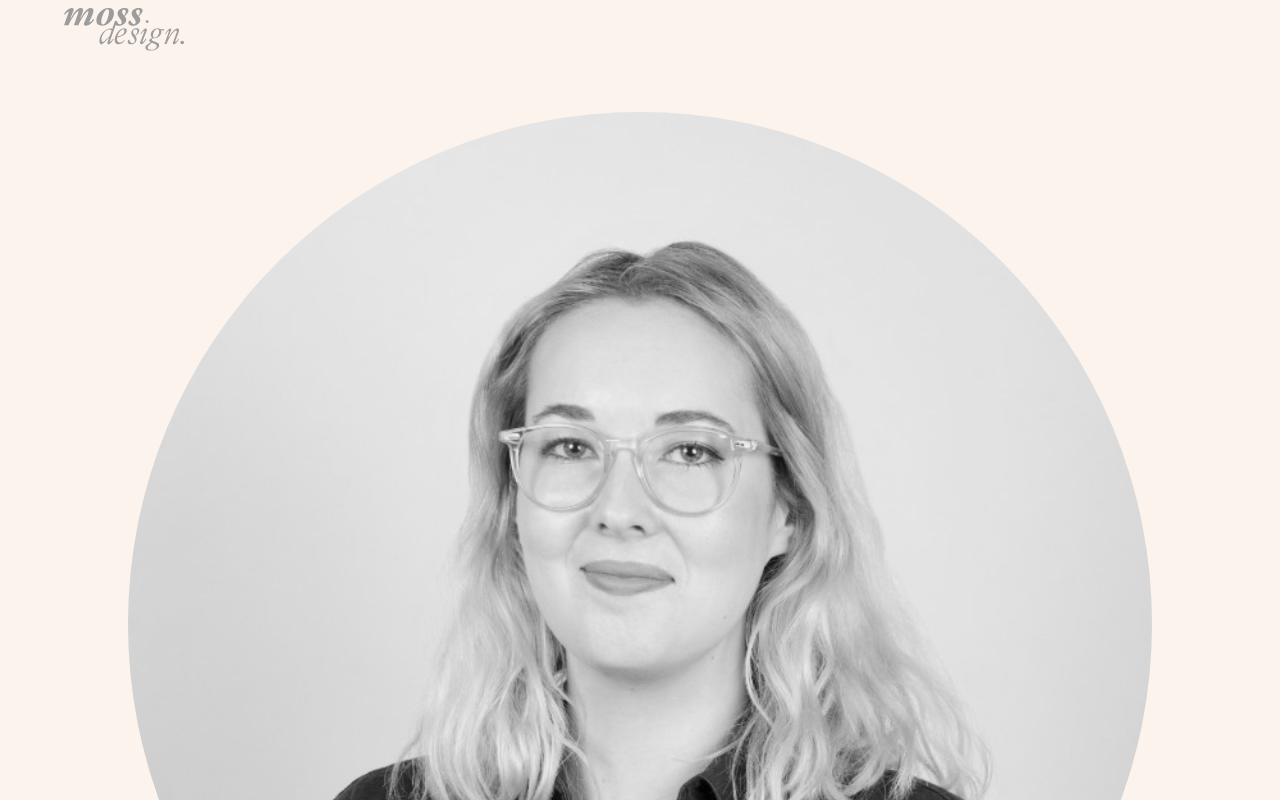
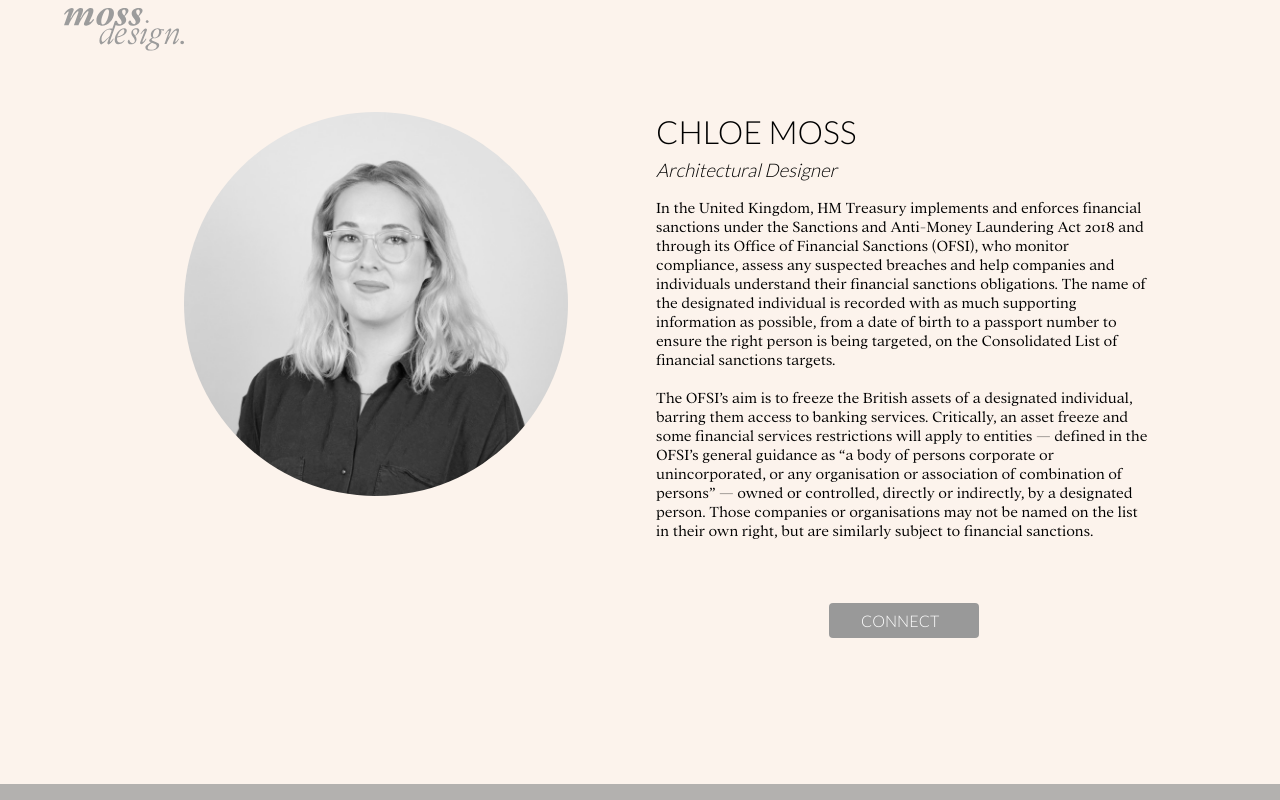
Before and after one commit to rmoss08/moss-design-website, a React (Create React App) app: page /about in a window 1280 px wide. Shown: the top 800 px of the page. Built offline with nearby package versions, Linux system fonts and the light colour scheme; a web font is replaced by a local one.

Commit message:
made About, Contact, and NotFound pages responsive

```diff
--- a/src/components/Services/Services.module.css
+++ b/src/components/Services/Services.module.css
@@ -9,6 +9,7 @@
     .services {
         grid-template-columns: repeat(2, 1fr);;
         grid-template-rows: repeat(2, 1fr);
-        column-gap: 1rem;
+        column-gap: 2rem;
+        row-gap: 2rem;
     }
 }
--- a/src/index.css
+++ b/src/index.css
@@ -49,7 +49,7 @@ a:hover {
 }
 
 .min-height {
-  min-height: 40vh;
+  min-height: 80vh;
 }
 
 /* Classes not working as intended */
--- a/src/pages/AboutPage.js
+++ b/src/pages/AboutPage.js
@@ -6,24 +6,51 @@ import styles from './AboutPage.module.css';
 import { useContext, useLayoutEffect, useEffect } from 'react';
 import { HeaderContext } from '../store/header-context';
 
-const aboutText = <p>In the United Kingdom, HM Treasury implements and enforces financial sanctions under the Sanctions and Anti-Money Laundering Act 2018 and through its Office of Financial Sanctions (OFSI), who monitor compliance, assess any suspected breaches and help companies and individuals understand their financial sanctions obligations. The name of the designated individual is recorded with as much supporting information as possible, from a date of birth to a passport number to ensure the right person is being targeted, on the Consolidated List of financial sanctions targets.<br /><br />The OFSI’s aim is to freeze the British assets of a designated individual, barring them access to banking services. Critically, an asset freeze and some financial services restrictions will apply to entities — defined in the OFSI’s general guidance as “a body of persons corporate or unincorporated, or any organisation or association of combination of persons” — owned or controlled, directly or indirectly, by a designated person. Those companies or organisations may not be named on the list in their own right, but are similarly subject to financial sanctions.</p>;
+const aboutText = (
+  <p>
+    In the United Kingdom, HM Treasury implements and enforces financial
+    sanctions under the Sanctions and Anti-Money Laundering Act 2018 and through
+    its Office of Financial Sanctions (OFSI), who monitor compliance, assess any
+    suspected breaches and help companies and individuals understand their
+    financial sanctions obligations. The name of the designated individual is
+    recorded with as much supporting information as possible, from a date of
+    birth to a passport number to ensure the right person is being targeted, on
+    the Consolidated List of financial sanctions targets.
+    <br />
+    <br />
+    The OFSI’s aim is to freeze the British assets of a designated individual,
+    barring them access to banking services. Critically, an asset freeze and
+    some financial services restrictions will apply to entities — defined in the
+    OFSI’s general guidance as “a body of persons corporate or unincorporated,
+    or any organisation or association of combination of persons” — owned or
+    controlled, directly or indirectly, by a designated person. Those companies
+    or organisations may not be named on the list in their own right, but are
+    similarly subject to financial sanctions.
+  </p>
+);
 
 const AboutPage = () => {
   const headerCtx = useContext(HeaderContext);
 
-  useEffect(()=> {
+  useEffect(() => {
     headerCtx.lockNav();
     // headerCtx.removeNavTransparency();
-  }, [])
+  }, []);
 
   return (
     <Layout>
-      <img src={profileImage} className={styles['profile-pic']} alt="Headshot of Chloe Moss" />
-      <div className='margin'>
-        <h1>CHLOE MOSS</h1>
-        <h3 className={styles['job-title']}>Architectural Designer</h3>
-        {aboutText}
-        <ConnectLink />
+      <div className={`margin min-height ${styles['about-page']}`}>
+        <img
+          src={profileImage}
+          className={styles['profile-pic']}
+          alt="Headshot of Chloe Moss"
+        />
+        <div className={styles.content}>
+          <h1>CHLOE MOSS</h1>
+          <h3 className={styles['job-title']}>Architectural Designer</h3>
+          {aboutText}
+          <ConnectLink />
+        </div>
       </div>
     </Layout>
   );
--- a/src/pages/AboutPage.module.css
+++ b/src/pages/AboutPage.module.css
@@ -1,13 +1,31 @@
 @import url('https://fonts.googleapis.com/css2?family=Amarante&family=Fira+Sans&family=Lato:wght@300;400&family=Open+Sans:wght@300&display=swap');
+.about-page {
+    display: grid;
+    grid-template-rows: 1fr;
+    row-gap: 2rem;
+}
 
 .profile-pic {
     display: block;
     border-radius: 50%;
     width: 80vw;
-    margin: 2rem auto;
+    margin: 0 auto;
 }
 
 .job-title {
     font-style: italic;
     margin-top: 0.5rem;
 }
+
+@media (min-width: 540px) {
+    .about-page {
+        grid-template-columns: repeat(2, 1fr);
+        column-gap: 2rem;
+    }
+
+    .profile-pic {
+        width: 30vw;
+        columns: 1 /3;
+    }
+
+}
--- a/src/pages/NotFoundPage.js
+++ b/src/pages/NotFoundPage.js
@@ -16,7 +16,6 @@ const NotFoundPage = () => {
       <div className='margin min-height'>
         <h1>Error 404</h1>
         <p>Woops! This page does not exist.</p>
-        <LoadingSpinner />
       </div>
     </Layout>
   );
```
